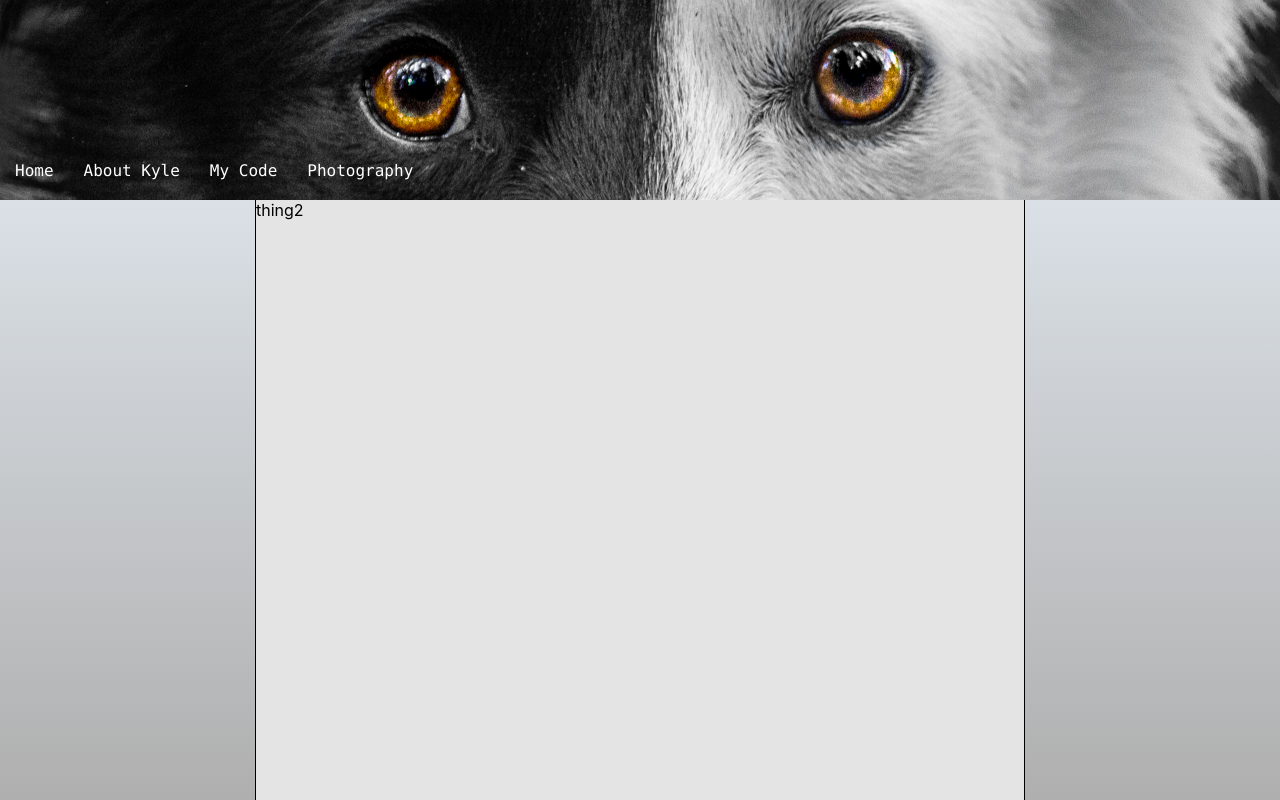
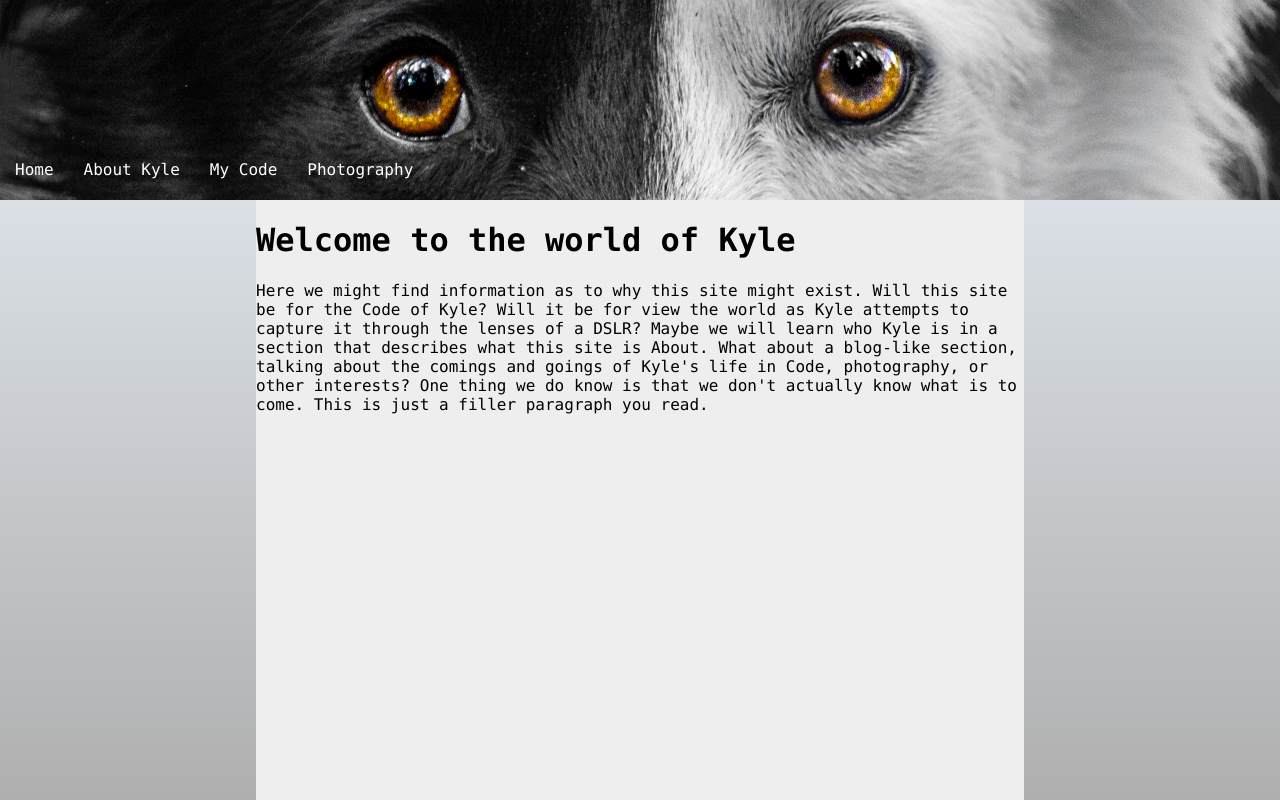
Before and after one commit to tilley-kyle/kyle-portfolio, a React (Create React App) app: page / in a window 1280 px wide. Built offline with nearby package versions, Linux system fonts and the light colour scheme.

Commit message:
finished first paragraph section

```diff
--- a/src/App.css
+++ b/src/App.css
@@ -2,6 +2,7 @@
   display: grid;
   grid-template-rows: 25% 75%;
   min-height: 100vmin;
+  font-family: Consolas;
 }
 
 .banner-container {
--- a/src/components/Home.css
+++ b/src/components/Home.css
@@ -5,17 +5,25 @@
 .home-container {
   display: grid;
   grid-template-columns: 1fr 60vmax 1fr;
-  background-image: linear-gradient(#DAE0E6, #afafaf)
+  background-image: linear-gradient(#DAE0E6, #afafaf);
 }
 
 .left-column {
-  border-right: 1px solid black;
+  border-right: 1px hidden black;
 }
 
 .center-column {
-  background-color: rgb(228, 228, 228);
+  background-color: rgb(238, 238, 238);
 }
 
 .right-column {
-  border-left: 1px solid black
+  border-left: 1px hidden black
 }
+
+.title1 {
+  font-weight: bolder;
+}
+
+.top-paragraph {
+
+}
--- a/src/components/Home.jsx
+++ b/src/components/Home.jsx
@@ -4,7 +4,13 @@ import './Home.css';
 const Home = () => (
   <div className="home-container">
     <div className="left-column"></div>
-    <div className="center-column">thing2</div>
+    <div className="center-column">
+      <h1 className="title1">Welcome to the world of Kyle</h1>
+      <p className="top-paragraph">Here we might find information as to why this site might exist. Will this site be for the Code of Kyle? Will it be for view the world as Kyle
+      attempts to capture it through the lenses of a DSLR? Maybe we will learn who Kyle is in a section that describes what this site is About. What about a blog-like section, talking
+      about the comings and goings of Kyle's life in Code, photography, or other interests? One thing we do know is that we don't actually know what is to come. This is just a filler paragraph you read.
+      </p>
+    </div>
     <div className="right-column"></div>
   </div>
 )
```
